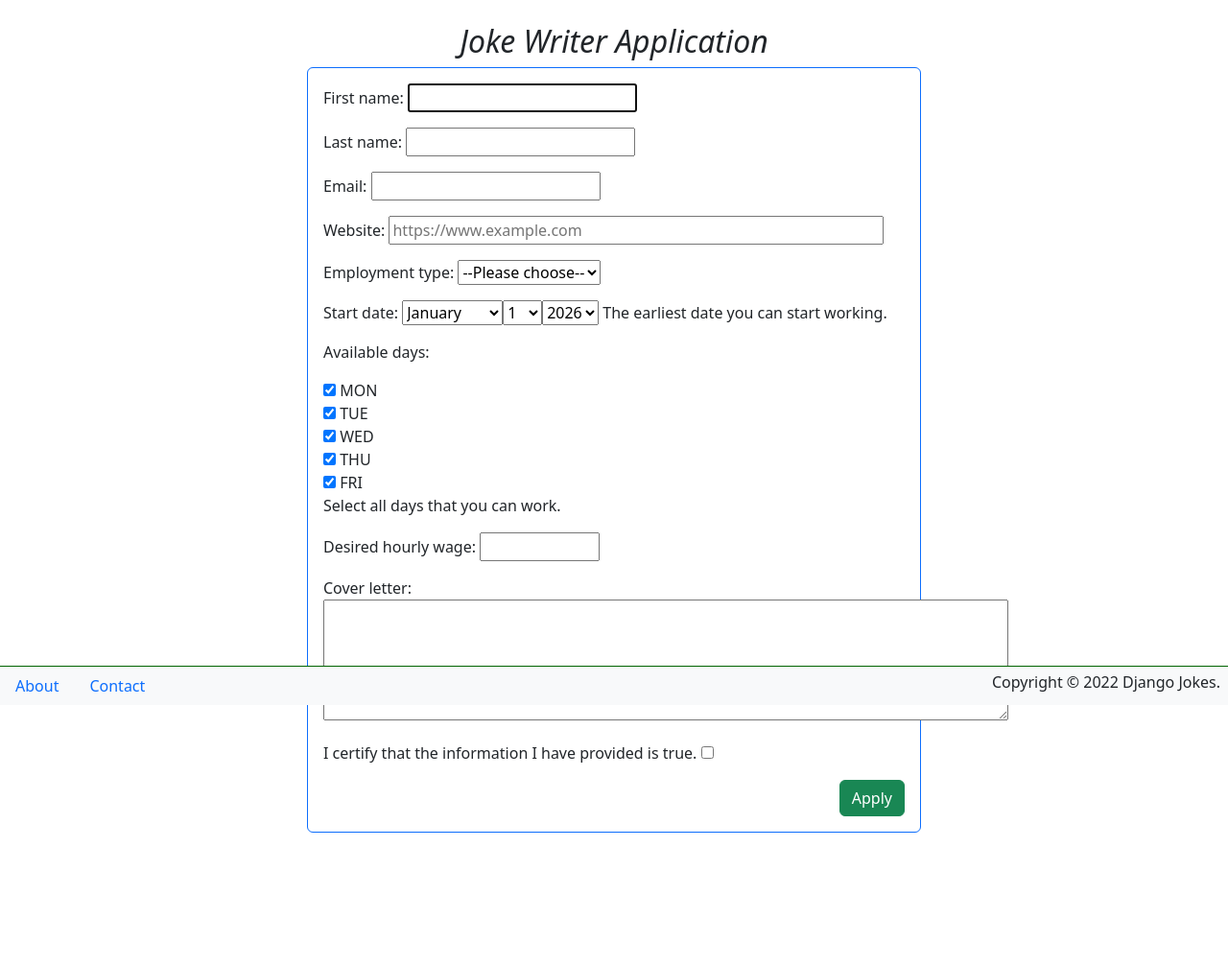
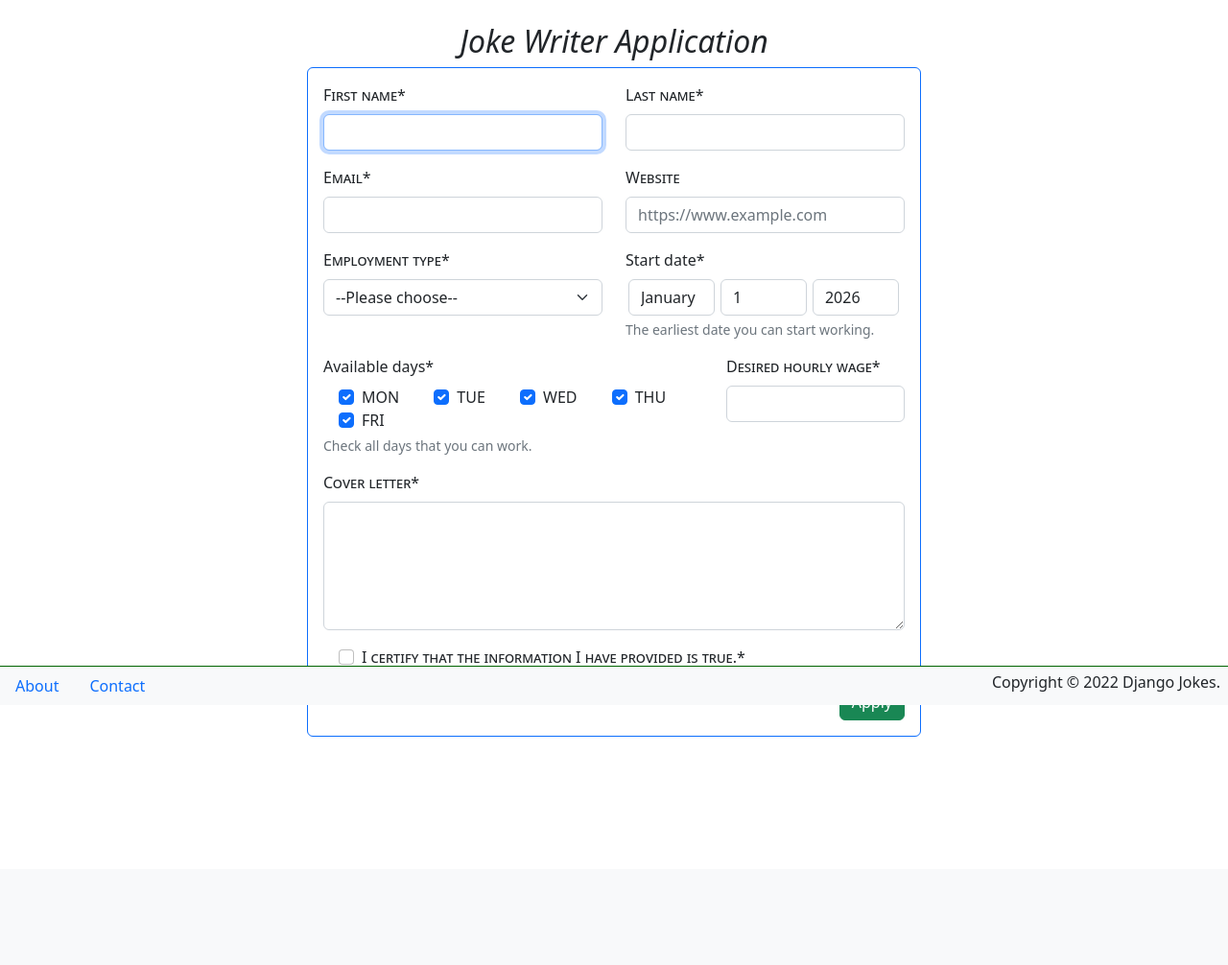
Before and after one commit to ryanstokes21/djangojokes.com, a Django app: page /jobs/job-app/ in a window 1280 px wide. Shown: the part 65-1071 px from the top of the page at 96% size. After the commit the page ends 833 px from the top, so only its background shows below. Run offline with Django 5.2, Linux system fonts and the light colour scheme; some libraries are stand-ins or nearby versions.

Commit message:
add crispy to forms

```diff
--- a/jobs/forms.py
+++ b/jobs/forms.py
@@ -1,5 +1,14 @@
 from datetime import datetime
 from django import forms
+from django.core.exceptions import ValidationError
+from django.core.validators import URLValidator
+
+def validate_future_date(value):
+    if value < datetime.now().date():
+        raise ValidationError(
+            message=f'{value} is in the past.', code='past_date'
+        )
+
 
 class JobApplicationForm(forms.Form):
     EMPLOYMENT_TYPES = (
@@ -20,24 +29,31 @@ class JobApplicationForm(forms.Form):
     YEARS = range(datetime.now().year, datetime.now().year+2)
 
     first_name = forms.CharField(
-        widget=forms.TextInput(attrs={'autofocus': True})
+       widget=forms.TextInput(attrs={'autofocus': True})
     )
     last_name = forms.CharField()
     email = forms.EmailField()
-    website = forms.URLField(
+    website = forms.CharField(
         required=False,
-        widget=forms.URLInput({'placeholder':'https://www.example.com', 'size':'50'})
-        )
+        widget=forms.TextInput(
+            attrs={'placeholder':'https://www.example.com', 'size':'50'}
+        ),
+        validators=[URLValidator(schemes=['http', 'https'])]
+    )
     employment_type = forms.ChoiceField(choices=EMPLOYMENT_TYPES)
     start_date = forms.DateField(
         help_text='The earliest date you can start working.',
         widget=forms.SelectDateWidget(
             years=YEARS,
-        )
+            attrs={'style': 'width: 31%; display: inline-block; margin: 0 1%'}
+        ),
+        validators=[validate_future_date],
+        error_messages = {'past_date': 'Please enter a future date.'}
     )
-    available_days = forms.MultipleChoiceField(
+    available_days = forms.TypedMultipleChoiceField(
         choices=DAYS,
-        help_text='Select all days that you can work.',
+        coerce=int,
+        help_text='Check all days that you can work.',
         widget=forms.CheckboxSelectMultiple(
             attrs={'checked':True}
         )
--- a/static/css/main.css
+++ b/static/css/main.css
@@ -13,3 +13,13 @@ header {
 h2 {
   font-style: italic;
 }
+
+label {
+  font-variant: small-caps;
+}
+
+.form-check {
+  display: inline-block;
+  font-weight: normal;
+  margin: 0 1rem;
+}
--- a/templates/jobs/joke_writer.html
+++ b/templates/jobs/joke_writer.html
@@ -1,4 +1,5 @@
 {% extends "_base.html" %}
+{% load crispy_forms_tags %}
 
 {% block title %}Job Application: Joke Writer{% endblock %}
 {% block main %}
@@ -6,7 +7,41 @@
   <div class="card border-primary m-auto mb-3 p-3" style="max-width: 40rem">
       <form method="post">
         {% csrf_token %}
-        {{ form.as_p }}
+        <div class="row">
+        <div class="col-md-6 mb-0">
+          {{ form.first_name|as_crispy_field }}
+        </div>
+        <div class="col-md-6 mb-0">
+          {{ form.last_name|as_crispy_field }}
+        </div>
+        </div>
+        <div class="row">
+          <div class="col-md-6 mb-0">
+            {{ form.email|as_crispy_field }}
+          </div>
+          <div class="col-md-6 mb-0">
+            {{ form.website|as_crispy_field }}
+          </div>
+        </div>
+        <div class="row">
+          <div class="col-md-6 mb-0">
+            {{ form.employment_type|as_crispy_field }}
+          </div>
+          <div class="col-md-6 mb-0">
+            {{ form.start_date|as_crispy_field }}
+          </div>
+        </div>
+        <div class="row">
+          <div class="col-md-8 mb-0">
+            {{ form.available_days|as_crispy_field  }}
+          </div>
+          <div class="col-md-4 mb-0">
+            {{ form.desired_hourly_wage|as_crispy_field }}
+          </div>
+        </div>
+        {{ form.cover_letter|as_crispy_field }}
+        {{ form.confirmation|as_crispy_field }}
+
         <button class="btn btn-success float-end">Apply</button>
       </form>
   </div>
--- a/templates/jokes/joke_form.html
+++ b/templates/jokes/joke_form.html
@@ -1,13 +1,12 @@
 {% extends "_base.html" %}
+{% load crispy_forms_tags %}
 
 {% block title %}Add/Update Joke{% endblock %}
 {% block main %}
   <div class="card border-primary m-auto mb-3 p-3" style="max-width: 30rem;">
     <form method="post">
       {% csrf_token %}
-      <table class="table">
-        {{ form.as_table }}
-      </table>
+      {{ form|crispy }}
       <button class="btn btn-success float-end">Submit</button>
     </form>
   </div>
```
Also changed, not shown: djangojokes/settings.py (+8 -0 lines).
